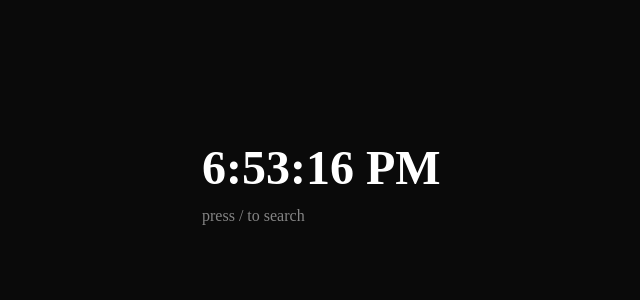
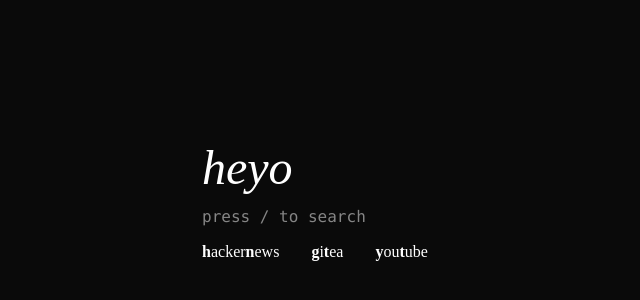
Before and after one commit to axmc1/startpage.lol, a React (Vite) app: page / in a window 1280 px wide. Shown: the part 112-412 px from the top of the page, without its empty margins (182-822 px from the left). Built offline with nearby package versions, Linux system fonts and the light colour scheme.

Commit message:
highlight shortcut chars in titles if possible

```diff
--- a/src/App.tsx
+++ b/src/App.tsx
@@ -1,15 +1,19 @@
-import { useEffect, useRef, useState } from "react";
+import { useEffect, useRef, type ReactNode } from "react";
+
+interface Bookmark {
+  name: string
+  url: string
+  icon: string
+  shortcut: string[]
+}
 
 export default function App() {
-  const [time, setTime] = useState(new Date().toLocaleTimeString())
   const inputRef = useRef<HTMLInputElement>(null)
-
-  useEffect(() => {
-    const interval = setInterval(() => {
-      setTime(new Date().toLocaleTimeString())
-    }, 1000)
-    return () => clearInterval(interval)
-  }, [])
+  const bookmarks: Bookmark[] = [
+    { name: "hackernews", url: "https://news.ycombinator.com/", icon: "", shortcut: ["h", "n"] },
+    { name: "gitea", url: "https://git.lunanet.lol", icon: "", shortcut: ["g", "t"] },
+    { name: "youtube", url: "https://youtube.com", icon: "", shortcut: ["y", "t"] },
+  ]
 
   useEffect(() => {
     const handleKeyDown = (e: KeyboardEvent) => {
@@ -22,11 +26,35 @@ export default function App() {
     return () => window.removeEventListener("keydown", handleKeyDown)
   }, [])
 
+  function formatBookmarkTitle(bookmark: Bookmark): ReactNode {
+    let shortcutIndex = 0
+
+    return (
+      <>
+        {bookmark.name.split("").map((char, index) => {
+          if (char === bookmark.shortcut[shortcutIndex]) {
+            shortcutIndex++
+            return <b key={index}>{char}</b>
+          }
+
+          return <span key={index}>{char}</span>
+        })}
+      </>
+    )
+  }
+
   return (
     <div className="bg-[#0a0a0a] flex h-screen w-full">
       <div className="flex flex-col px-96 py-64 w-full">
-        <h1 className="text-white text-5xl font-bold">{time}</h1>
-        <input ref={inputRef} type="text" className="text-white w-full h-12 outline-0" placeholder="press / to search" />
+        <h1 className="text-white text-5xl italic">heyo</h1>
+        <input ref={inputRef} type="text" className="text-white w-full h-12 outline-0 font-mono" placeholder="press / to search" />
+        <div className="flex flex-row gap-8">
+          {
+            bookmarks.map((bookmark, index) => (
+              <a key={index} href={bookmark.url} className="hover:underline">{formatBookmarkTitle(bookmark)}</a>
+            ))
+          }
+        </div>
       </div>
     </div>
   );
```
